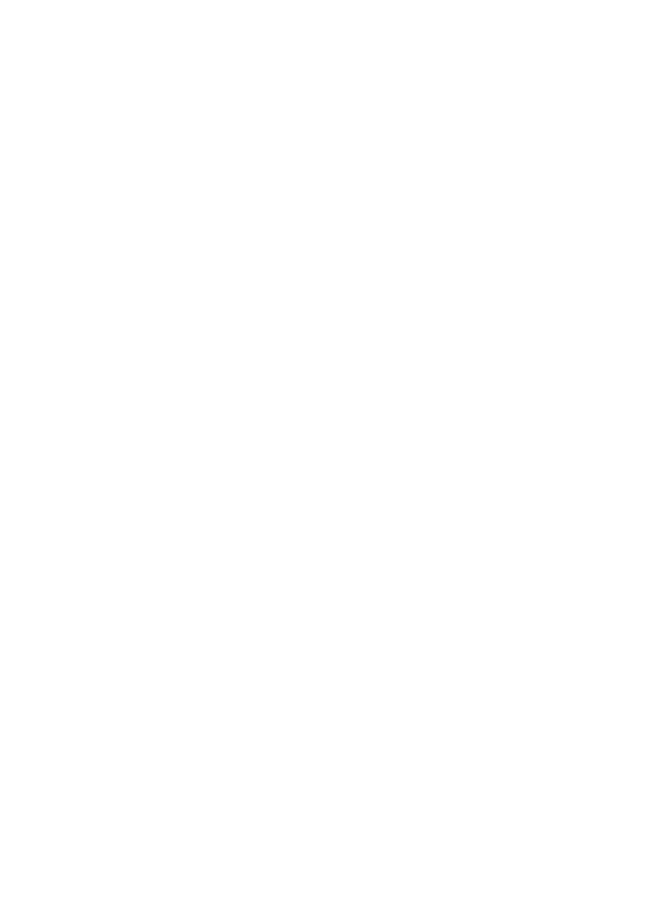
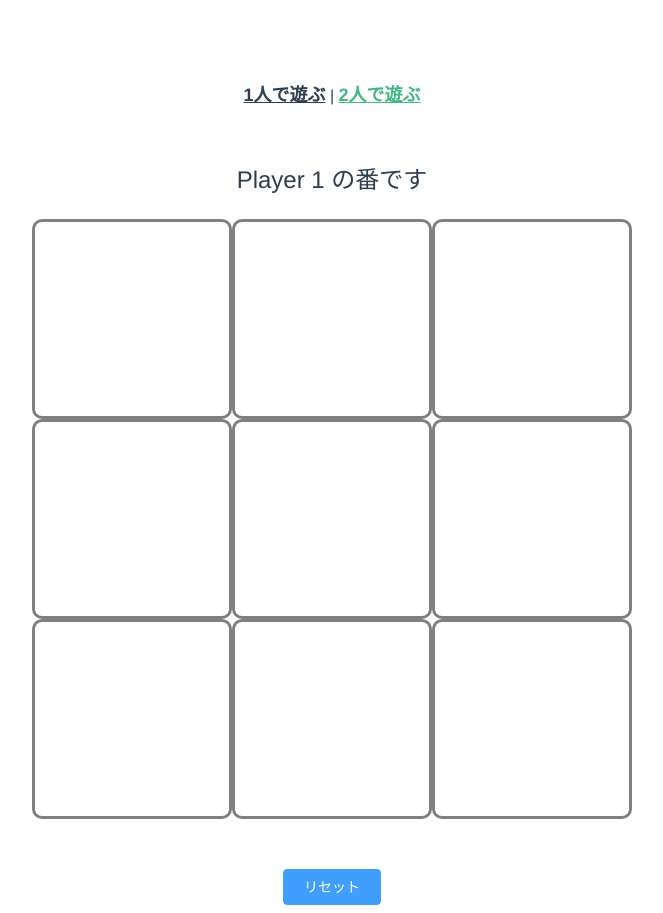
Before and after one commit to ryu0114h/tic-tac-toe, a Vue app: page /two in a window 1280 px wide. Shown: the whole page, without its empty margins (308-971 px from the left). Before the commit the page ends 800 px from the top, so only its background shows below. Built offline with nearby package versions, Linux system fonts and the light colour scheme.

Commit message:
routerを修正

```diff
--- a/src/App.vue
+++ b/src/App.vue
@@ -1,9 +1,9 @@
 <template>
   <div id="app">
-    <!-- <nav>
-      <router-link to="/">Home</router-link> |
-      <router-link to="/about">About</router-link>
-    </nav> -->
+    <nav>
+      <router-link to="/one">1人で遊ぶ</router-link> |
+      <router-link to="/two">2人で遊ぶ</router-link>
+    </nav>
     <router-view />
   </div>
 </template>
@@ -24,6 +24,7 @@ nav {
   a {
     font-weight: bold;
     color: #2c3e50;
+    font-size: 18px;
 
     &.router-link-exact-active {
       color: #42b983;
--- a/src/router/index.ts
+++ b/src/router/index.ts
@@ -1,23 +1,31 @@
 import Vue from "vue";
 import VueRouter, { RouteConfig } from "vue-router";
-import HomeView from "../views/HomeView.vue";
+import TicTacToeView from "../views/TicTacToeView.vue";
 
 Vue.use(VueRouter);
 
 const routes: Array<RouteConfig> = [
   {
     path: "/",
-    name: "home",
-    component: HomeView,
+    redirect: () => {
+      return "one";
+    },
   },
   {
-    path: "/about",
-    name: "about",
-    // route level code-splitting
-    // this generates a separate chunk (about.[hash].js) for this route
-    // which is lazy-loaded when the route is visited.
-    component: () =>
-      import(/* webpackChunkName: "about" */ "../views/AboutView.vue"),
+    path: "/one",
+    name: "one",
+    component: TicTacToeView,
+  },
+  {
+    path: "/two",
+    name: "two",
+    component: TicTacToeView,
+  },
+  {
+    path: "/**",
+    redirect: () => {
+      return "one";
+    },
   },
 ];
 
--- a/src/views/HomeView.vue
+++ /dev/null
@@ -1,17 +0,0 @@
-<template>
-  <div class="home">
-    <TicTacToeBoard />
-  </div>
-</template>
-
-<script lang="ts">
-import Vue from "vue";
-import TicTacToeBoard from "@/components/TicTacToeBoard.vue";
-
-export default Vue.extend({
-  name: "HomeView",
-  components: {
-    TicTacToeBoard,
-  },
-});
-</script>
--- a/src/components/TicTacToeBoard.vue
+++ b/src/views/TicTacToeView.vue
@@ -1,4 +1,5 @@
 <template>
+  <div class="home">
     <div>
       <p id="player">Player {{ player }} の番です</p>
       <div id="board">
@@ -16,23 +17,29 @@
         >リセット</el-button
       >
     </div>
+  </div>
 </template>
 
 <script lang="ts">
 import Vue from "vue";
-import TicTacToeCell from "./TicTacToeCell.vue";
+import TicTacToeCell from "../components/TicTacToeCell.vue";
+
+type DataType = {
+  ticTacToeBoardValue: (null | number)[][];
+  player: number;
+};
 
 export default Vue.extend({
   name: "TicTacToeBoard",
   components: {
     TicTacToeCell,
   },
-  data: function () {
+  data: function (): DataType {
     return {
       ticTacToeBoardValue: [
-        [0, 0, 0],
-        [0, 0, 0],
-        [0, 0, 0],
+        [null, null, null],
+        [null, null, null],
+        [null, null, null],
       ],
       player: 1,
     };
@@ -130,10 +137,11 @@ export default Vue.extend({
     },
     resetGame() {
       this.ticTacToeBoardValue = [
-        [0, 0, 0],
-        [0, 0, 0],
-        [0, 0, 0],
+        [null, null, null],
+        [null, null, null],
+        [null, null, null],
       ];
+      this.player = 1;
     },
   },
 });
```
Lines whose indentation alone changed are shown as unchanged.
